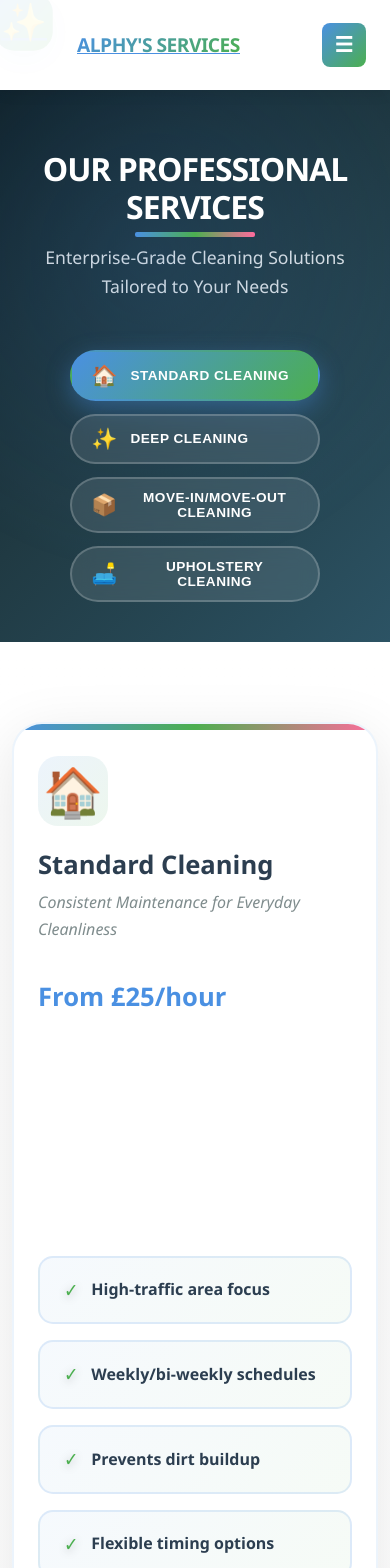
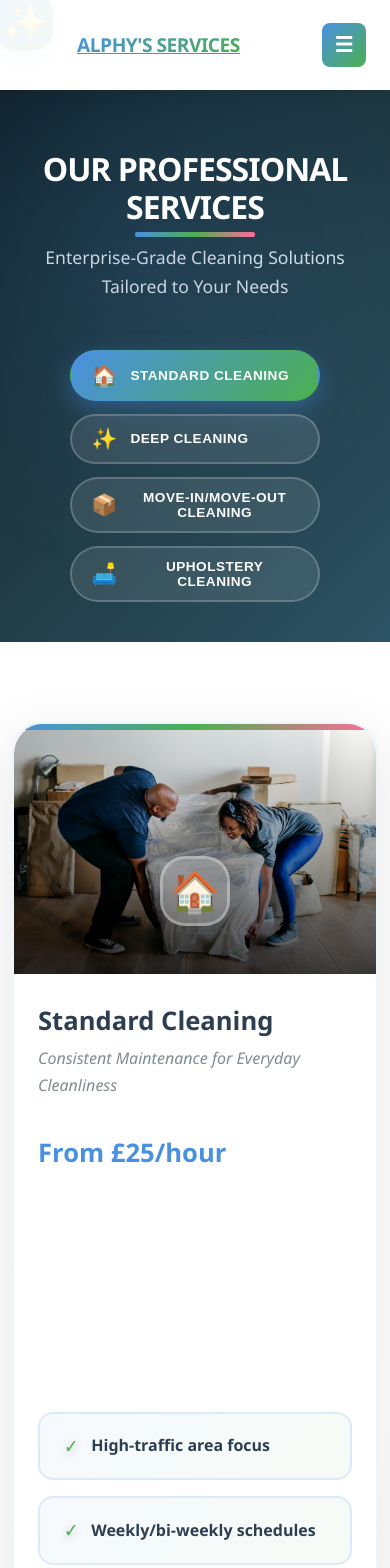
Before and after one commit to arrey-johnson/alphy, a React (Vite) app: page /services in a window 390 px wide. Shown: the top 1568 px of the page. Built offline with nearby package versions, Linux system fonts and the light colour scheme.

Commit message:
Add hero images to Services page - each service now has a professional image with icon overlay and improved layout

```diff
--- a/src/pages/Services.css
+++ b/src/pages/Services.css
@@ -96,7 +96,7 @@
 .service-detail {
   background: var(--white);
   border-radius: 30px;
-  padding: 4rem;
+  padding: 0;
   margin-bottom: 3rem;
   box-shadow: 0 15px 60px rgba(0, 0, 0, 0.1);
   border: 2px solid rgba(74, 144, 226, 0.1);
@@ -115,6 +115,7 @@
   background: linear-gradient(90deg, var(--sky-blue), var(--green), var(--pink));
   transform: scaleX(0);
   transition: transform 0.4s ease;
+  z-index: 2;
 }
 
 .service-detail.active::before,
@@ -127,6 +128,57 @@
   box-shadow: 0 20px 70px rgba(74, 144, 226, 0.15);
 }
 
+/* Service Image Hero */
+.service-image-hero {
+  position: relative;
+  width: 100%;
+  height: 400px;
+  overflow: hidden;
+  border-radius: 30px 30px 0 0;
+}
+
+.service-hero-img {
+  width: 100%;
+  height: 100%;
+  object-fit: cover;
+  transition: transform 0.6s ease;
+}
+
+.service-detail:hover .service-hero-img {
+  transform: scale(1.1);
+}
+
+.service-image-overlay {
+  position: absolute;
+  inset: 0;
+  background: linear-gradient(to top, rgba(0, 0, 0, 0.7) 0%, rgba(0, 0, 0, 0.3) 50%, transparent 100%);
+  display: flex;
+  align-items: flex-end;
+  justify-content: center;
+  padding: 3rem;
+}
+
+.service-image-overlay .service-icon-large {
+  font-size: 5rem;
+  width: 120px;
+  height: 120px;
+  display: flex;
+  align-items: center;
+  justify-content: center;
+  background: rgba(255, 255, 255, 0.15);
+  backdrop-filter: blur(20px);
+  border-radius: 25px;
+  border: 3px solid rgba(255, 255, 255, 0.3);
+  box-shadow: 0 10px 40px rgba(0, 0, 0, 0.3);
+  transition: all 0.4s ease;
+}
+
+.service-detail:hover .service-image-overlay .service-icon-large {
+  transform: scale(1.1) rotateY(360deg);
+  background: rgba(255, 255, 255, 0.25);
+  border-color: rgba(255, 255, 255, 0.5);
+}
+
 /* Service Header */
 .service-header {
   display: flex;
@@ -135,6 +187,7 @@
   margin-bottom: 2rem;
   flex-wrap: wrap;
   gap: 2rem;
+  padding: 3rem 4rem 0;
 }
 
 .service-header-left {
@@ -142,18 +195,6 @@
   align-items: flex-start;
   gap: 2rem;
   flex: 1;
-}
-
-.service-icon-large {
-  font-size: 4rem;
-  width: 90px;
-  height: 90px;
-  display: flex;
-  align-items: center;
-  justify-content: center;
-  background: linear-gradient(135deg, rgba(74, 144, 226, 0.1), rgba(76, 175, 80, 0.1));
-  border-radius: 20px;
-  flex-shrink: 0;
 }
 
 .service-title-group {
@@ -203,6 +244,7 @@
   line-height: 1.8;
   color: var(--gray);
   margin-bottom: 2rem;
+  padding: 0 4rem;
 }
 
 /* Feature Badges */
@@ -211,6 +253,7 @@
   grid-template-columns: repeat(auto-fit, minmax(200px, 1fr));
   gap: 1rem;
   margin-bottom: 3rem;
+  padding: 0 4rem;
 }
 
 .feature-badge {
@@ -239,6 +282,10 @@
 }
 
 /* Areas Section */
+.service-areas {
+  padding: 0 4rem;
+}
+
 .areas-title {
   font-size: 2rem;
   color: var(--dark);
@@ -333,6 +380,7 @@
 /* Items Grid (for Upholstery) */
 .service-items-section {
   margin-top: 3rem;
+  padding: 0 4rem;
 }
 
 .items-grid {
@@ -370,7 +418,7 @@
 /* Service CTA Button */
 .service-cta {
   margin-top: 3rem;
-  padding-top: 3rem;
+  padding: 3rem 4rem 4rem;
   border-top: 2px solid rgba(74, 144, 226, 0.1);
 }
 
@@ -628,19 +676,27 @@
     font-size: 1.3rem;
   }
 
+  .service-image-hero {
+    height: 300px;
+  }
+
+  .service-image-overlay .service-icon-large {
+    width: 90px;
+    height: 90px;
+    font-size: 3.5rem;
+  }
+
   .service-detail {
-    padding: 2.5rem 2rem;
+    padding: 0;
+  }
+
+  .service-header {
+    padding: 2.5rem 2rem 0;
   }
 
   .service-header-left {
     flex-direction: column;
     gap: 1.5rem;
-  }
-
-  .service-icon-large {
-    width: 70px;
-    height: 70px;
-    font-size: 3rem;
   }
 
   .service-detail h2 {
@@ -651,16 +707,33 @@
     font-size: 1.6rem;
   }
 
+  .service-description {
+    padding: 0 2rem;
+  }
+
   .service-features-grid {
     grid-template-columns: 1fr;
+    padding: 0 2rem;
+  }
+
+  .service-areas {
+    padding: 0 2rem;
   }
 
   .areas-grid {
     grid-template-columns: 1fr;
   }
 
+  .service-items-section {
+    padding: 0 2rem;
+  }
+
   .items-grid {
     grid-template-columns: 1fr;
+  }
+
+  .service-cta {
+    padding: 3rem 2rem 2.5rem;
   }
 
   .service-cta-btn {
@@ -700,8 +773,18 @@
     font-size: 0.85rem;
   }
 
-  .service-detail {
-    padding: 2rem 1.5rem;
+  .service-image-hero {
+    height: 250px;
+  }
+
+  .service-image-overlay .service-icon-large {
+    width: 70px;
+    height: 70px;
+    font-size: 2.5rem;
+  }
+
+  .service-header {
+    padding: 2rem 1.5rem 0;
   }
 
   .service-detail h2 {
@@ -714,6 +797,23 @@
 
   .service-description {
     font-size: 1rem;
+    padding: 0 1.5rem;
+  }
+
+  .service-features-grid {
+    padding: 0 1.5rem;
+  }
+
+  .service-areas {
+    padding: 0 1.5rem;
+  }
+
+  .service-items-section {
+    padding: 0 1.5rem;
+  }
+
+  .service-cta {
+    padding: 2.5rem 1.5rem 2rem;
   }
 
   .service-cta-btn {
--- a/src/pages/Services.jsx
+++ b/src/pages/Services.jsx
@@ -10,6 +10,7 @@ function Services() {
       id: 'standard',
       title: 'Standard Cleaning',
       icon: '🏠',
+      image: '/images/services/20668.jpg',
       tagline: 'Consistent Maintenance for Everyday Cleanliness',
       description: 'Designed to keep your home or office consistently clean, fresh and organised. Focuses on high-traffic areas and commonly used surfaces to maintain a healthy, tidy environment. Ideal for weekly, bi-weekly or monthly upkeep.',
       price: 'From £25/hour',
@@ -47,6 +48,7 @@ function Services() {
       id: 'deep',
       title: 'Deep Cleaning',
       icon: '✨',
+      image: '/images/services/2149345523.jpg',
       tagline: 'Comprehensive Top-to-Bottom Sanitization',
       description: 'Detailed cleaning service that goes far beyond regular maintenance. Targets built-up dirt, grime, bacteria, and hidden dust in areas that aren\'t cleaned daily or weekly. Perfect for seasonal refreshes or special occasions.',
       price: 'From £35/hour',
@@ -84,6 +86,7 @@ function Services() {
       id: 'move',
       title: 'Move-In/Move-Out Cleaning',
       icon: '📦',
+      image: '/images/services/2149345535.jpg',
       tagline: 'Property Transition Perfection',
       description: 'Detailed top-to-bottom service designed to prepare a property for its next chapter. Ensures the space is spotless, sanitized and ready for new occupants. Essential for landlords, tenants, and property managers.',
       price: 'Custom Quote',
@@ -121,6 +124,7 @@ function Services() {
       id: 'upholstery',
       title: 'Upholstery Cleaning',
       icon: '🛋️',
+      image: '/images/services/2150359024.jpg',
       tagline: 'Professional Fabric Care & Restoration',
       description: 'Professional cleaning for all types of upholstered furniture to keep them fresh, extend their lifespan, and maintain a healthy indoor environment. Safe for all fabric types.',
       price: 'From £45/item',
@@ -169,9 +173,16 @@ function Services() {
         <div className="container">
           {services.map((service, index) => (
             <div key={service.id} className={`service-detail ${activeService === index ? 'active' : ''}`}>
+              {/* Service Image Hero */}
+              <div className="service-image-hero">
+                <img src={service.image} alt={service.title} className="service-hero-img" />
+                <div className="service-image-overlay">
+                  <div className="service-icon-large">{service.icon}</div>
+                </div>
+              </div>
+
               <div className="service-header">
                 <div className="service-header-left">
-                  <div className="service-icon-large">{service.icon}</div>
                   <div>
                     <div className="service-title-group">
                       <h2>{service.title}</h2>
```
